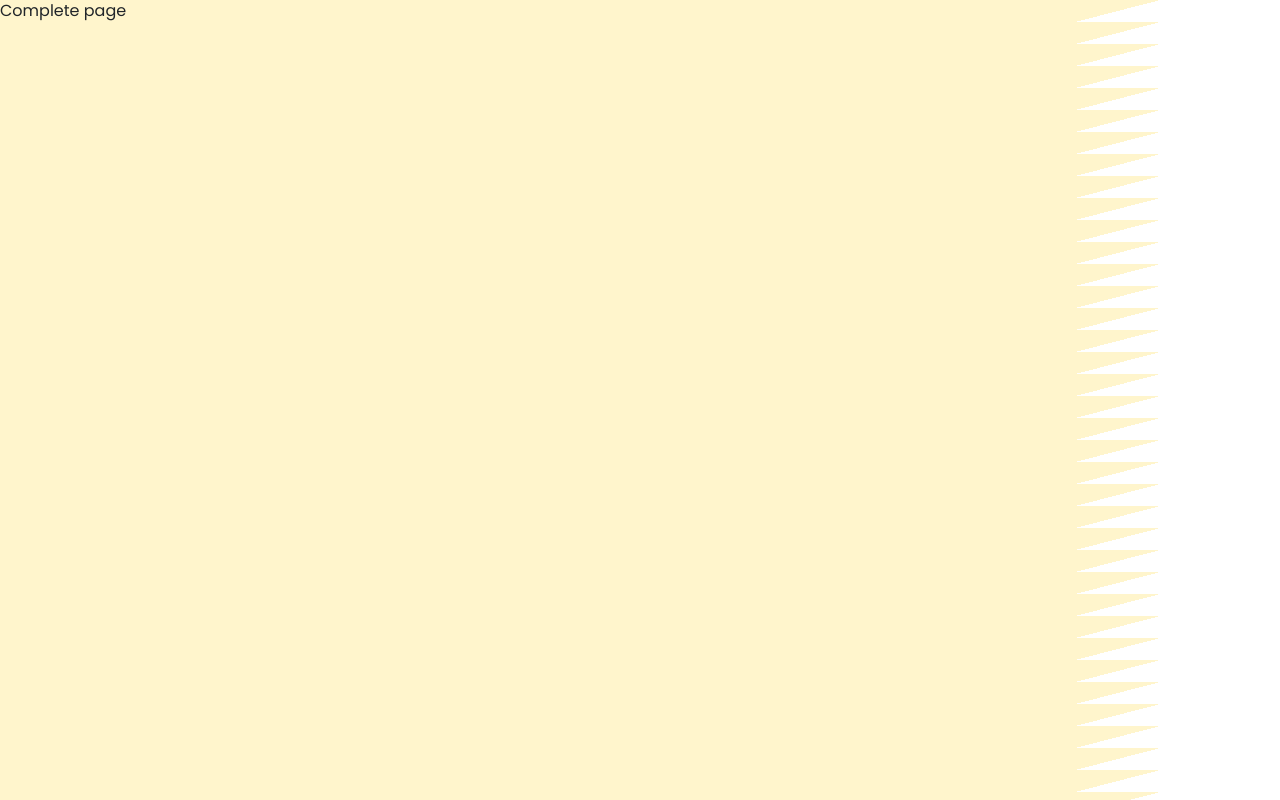
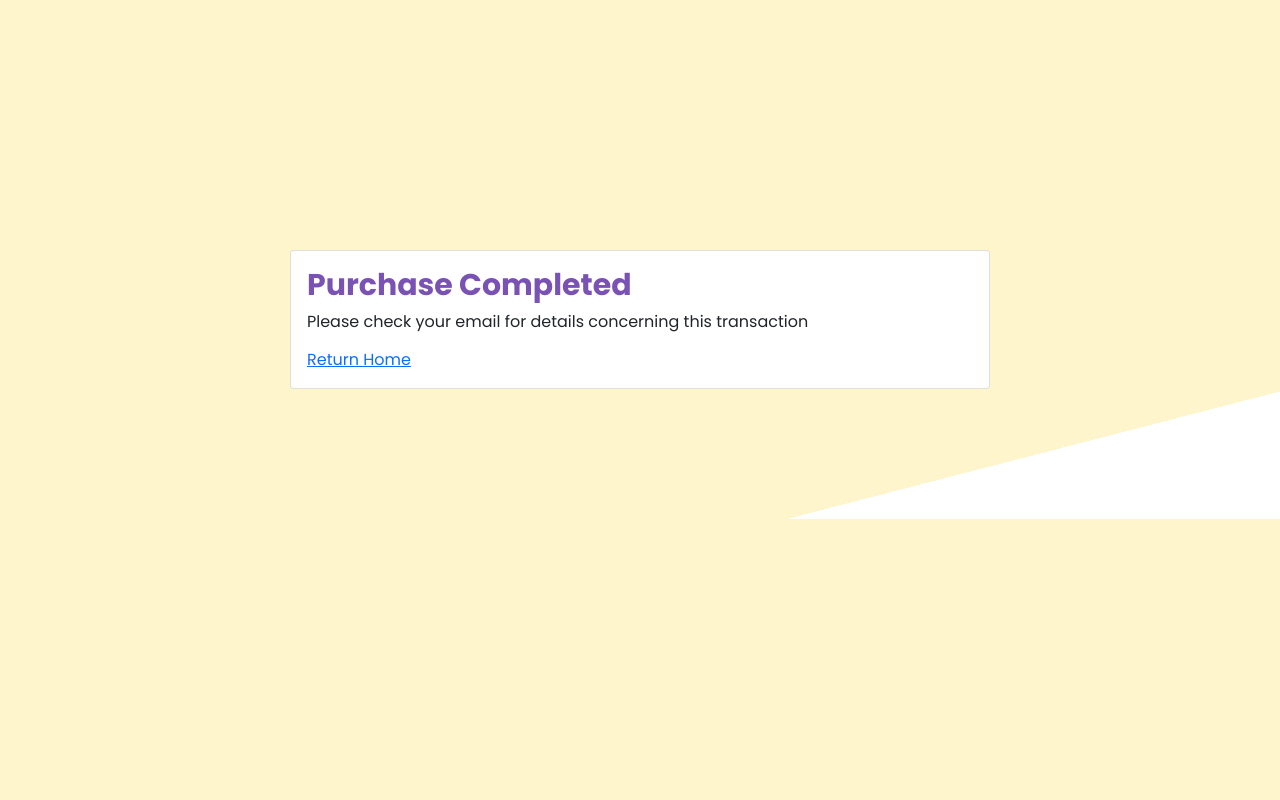
Before and after one commit to Mideolabanji/programming-task, a React (Create React App) app: page /completed in a window 1280 px wide. Built offline with nearby package versions, Linux system fonts and the light colour scheme.

Commit message:
included complete card content

```diff
--- a/src/App.css
+++ b/src/App.css
@@ -119,3 +119,8 @@ hr:not([size]) {
   margin-right: 35px;
   margin-top: 32px;
 }
+
+.completed-card {
+  margin-top: 250px;
+  width: 700px;
+}
--- a/src/Completed.js
+++ b/src/Completed.js
@@ -1,5 +1,20 @@
 import React from "react";
+import Heading from "./Heading";
 
 export default function Completed() {
-  return "Complete page";
+  return (
+    <div className="app-body">
+      <div className="card completed-card">
+        <div className="card-body">
+          <h1 className="card-title">Purchase Completed</h1>
+          <p className="card-text">
+            Please check your email for details concerning this transaction
+          </p>
+          <a href="#" className="card-link">
+            Return Home
+          </a>
+        </div>
+      </div>
+    </div>
+  );
 }
```
